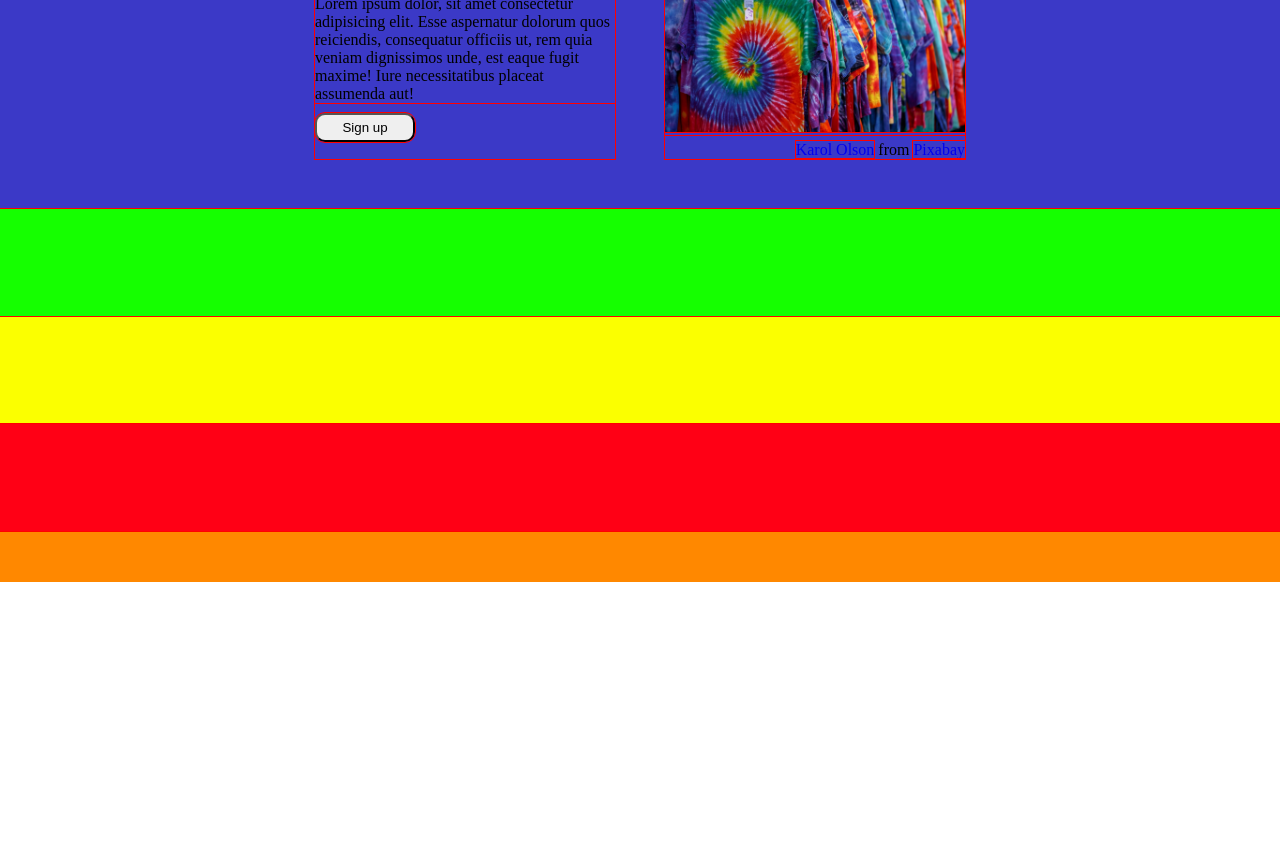
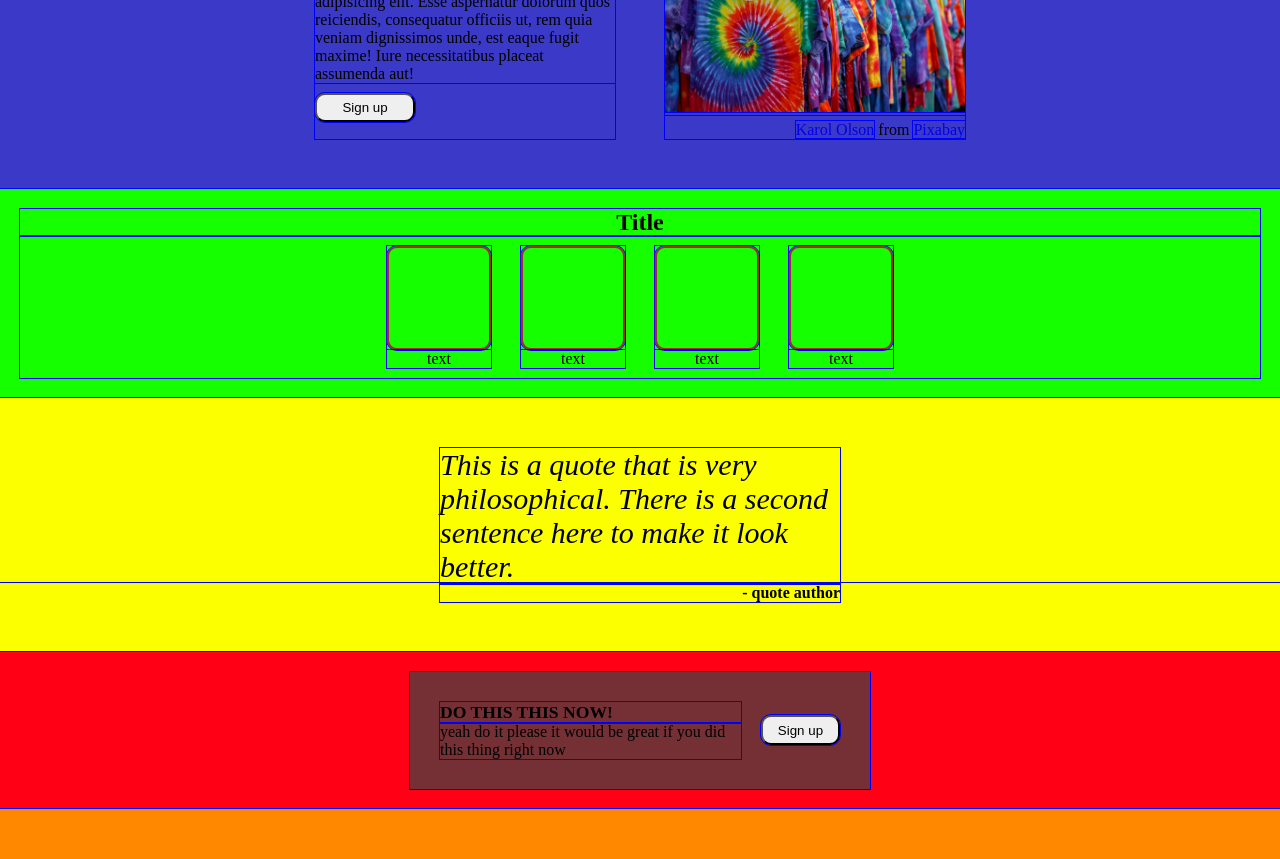
Before and after one commit to mcmityler/tiedye-landing-page, a plain HTML site: page index.html in a window 1280 px wide. Shown: the part 218-1077 px from the top of the page. Before the commit the page ends 800 px from the top, so only its background shows below. Drawn offline with Linux system fonts and the light colour scheme.

Commit message:
Styled the products and call to action sections

```diff
--- a/index.html
+++ b/index.html
@@ -31,28 +31,8 @@
             <p class="intro-image-credits"><a href="https://pixabay.com/users/karololson-7825503/?utm_source=link-attribution&utm_medium=referral&utm_campaign=image&utm_content=3591130">Karol Olson</a> from <a href="https://pixabay.com//?utm_source=link-attribution&utm_medium=referral&utm_campaign=image&utm_content=3591130">Pixabay</a></p>
         </div>
     </div>
-    <div class="products"></div>
-    <div class="quote"></div>
-    <div class="cta"></div>
-    <div class="footer"></div>
-
-
-
-    <!--
-    <div class="content">
-        <div class="intro-section">
-            <div class="intro-text">
-                <h1>Title for Lorem</h1>
-                <p>Lorem ipsum dolor, sit amet consectetur adipisicing elit. Esse aspernatur dolorum quos reiciendis, consequatur officiis ut, rem quia veniam dignissimos unde, est eaque fugit maxime! Iure necessitatibus placeat assumenda aut!</p>
-                <button class="sign-up">Sign up</button>
-            </div>
-            <div class="intro-image">
-                <img src="./images/intro.jpg" alt="clothing rack full of tie dye shirts">
-                <p class="intro-image-credits"><a href="https://pixabay.com/users/karololson-7825503/?utm_source=link-attribution&utm_medium=referral&utm_campaign=image&utm_content=3591130">Karol Olson</a> from <a href="https://pixabay.com//?utm_source=link-attribution&utm_medium=referral&utm_campaign=image&utm_content=3591130">Pixabay</a></p>
-            </div>
-        </div>
-        <div class="product-section">
-            <div class="products-title">
+    <div class="product-section">
+         <div class="products-title">
                 <h2>Title</h2>
             </div>
             <div class="products">
@@ -73,10 +53,32 @@
                     <p>text</p>
                 </div>
             </div>
+    </div>
+    <div class="quote">
+        <div class="quote-box">
+            <p class="quote-text">This is a quote that is very philosophical. There is a second sentence here to make it look better.</p>
+            <p class="quote-author"> - quote author</p>
+        </div>
+    </div>
+    <div class="cta">
+        <div class="cta-box">
+            <div class="cta-text">
+                <p class="cta-title">DO THIS THIS NOW!</p>
+                <p>yeah do it please it would be great if you did this thing right now</p>
+            </div>
+            <button class="cta-button">Sign up</button>
+        </div>
+    </div>
+    <div class="footer"></div>
+
+
+
+    <!--
+
+        <div class="product-section">
+
         </div>
         <div class="quote-section">
-            <p class="quote">quote stuff</p>
-            <p class="quote-author">quote author</p>
         </div>
         <div class="cta-section">
             <div class="cta-text">
--- a/styles.css
+++ b/styles.css
@@ -1,5 +1,5 @@
 *{
-    outline: solid 1px red;
+    outline: solid 1px blue;
     margin: 0;
     padding: 0;
 
@@ -14,6 +14,7 @@ body{
 body>div{
     display: flex;
     flex: 1 1 100px;
+    flex-wrap: wrap;
 }
 /* HEADER CSS */
 .header{
@@ -73,16 +74,73 @@ body>div{
 
 
 /* Products CSS */
+.product-section{
+    background-color: rgb(21, 255, 0);
+    flex-direction: column;
+    text-align: center;
+    padding: 20px;
+
+}
 .products{
-    background-color: rgb(21, 255, 0);
+    display: flex;
+    justify-content: center;
+    padding: 10px;
+    gap: 30px;
+    flex-wrap: wrap;-
+
 }
+.box{
+    width: 100px;
+    height: 100px;
+    border: 2px solid brown;
+    border-radius: 10px;
+}
+
+
+/* Quote CSS */
 .quote{
     background-color: rgb(251, 255, 0);
+    flex-direction: column;
+    align-items: center;
+    padding: 50px;
 }
+.quote-text{
+    width: 400px;
+    font-size: 30px;
+    font-style: italic;
+}
+.quote-author{
+    text-align: right;
+    font-weight: bold;
+}
+/* Call to action CSS */
 .cta{
     background-color: rgb(255, 0, 21);
 }
+.cta-box{
+    background-color: rgb(116, 48, 53);
+    display: flex;
+    flex: 0 0 400px;
+    padding: 30px;
+    margin: 20px auto;
+    gap: 20px;
+    justify-content: center;
+    align-items: center;
+}
+.cta-button{
+
+    width: 100px;
+    height: 30px;
+    padding: 5px 10px;
+    border-radius: 10px;
+}
+.cta-title{
+    font-size: 1.1em;
+    font-weight: bold;
+}
+
+/* Footer CSS */
 .footer{
     background-color: rgb(255, 136, 0);
-    flex: 0 1 50px;
+    flex: 0 0 50px;
 }
```
